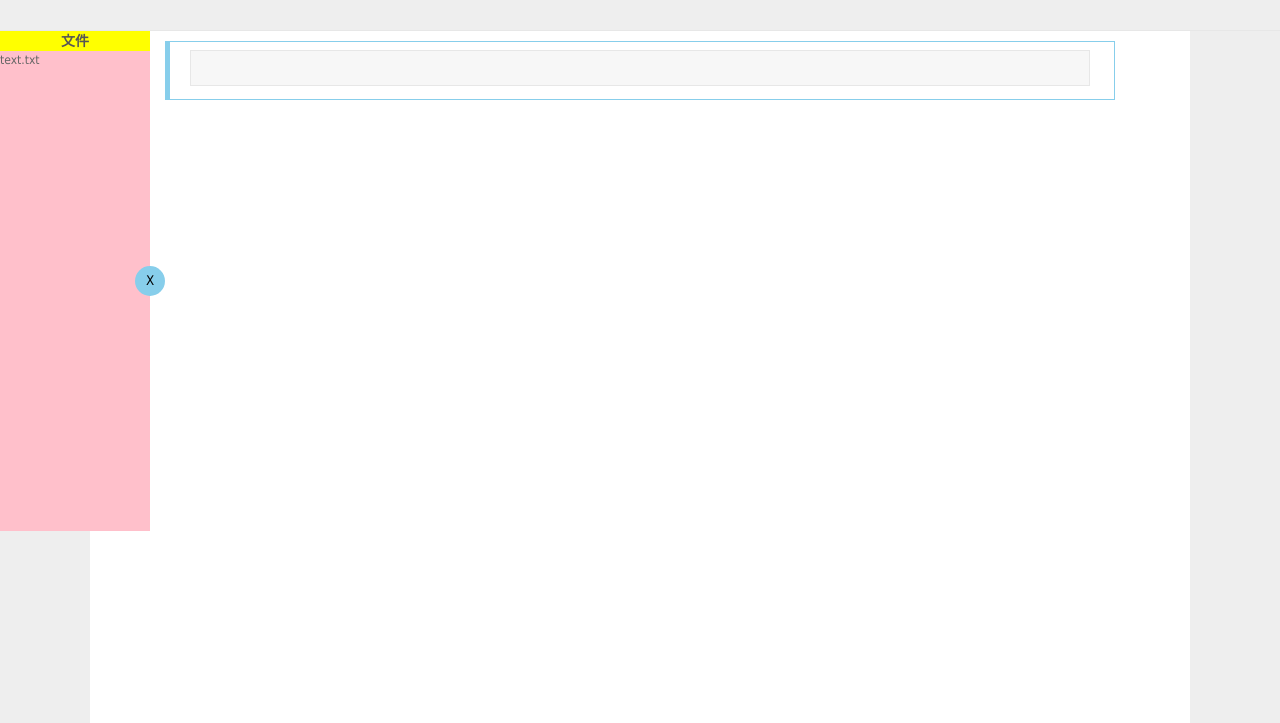
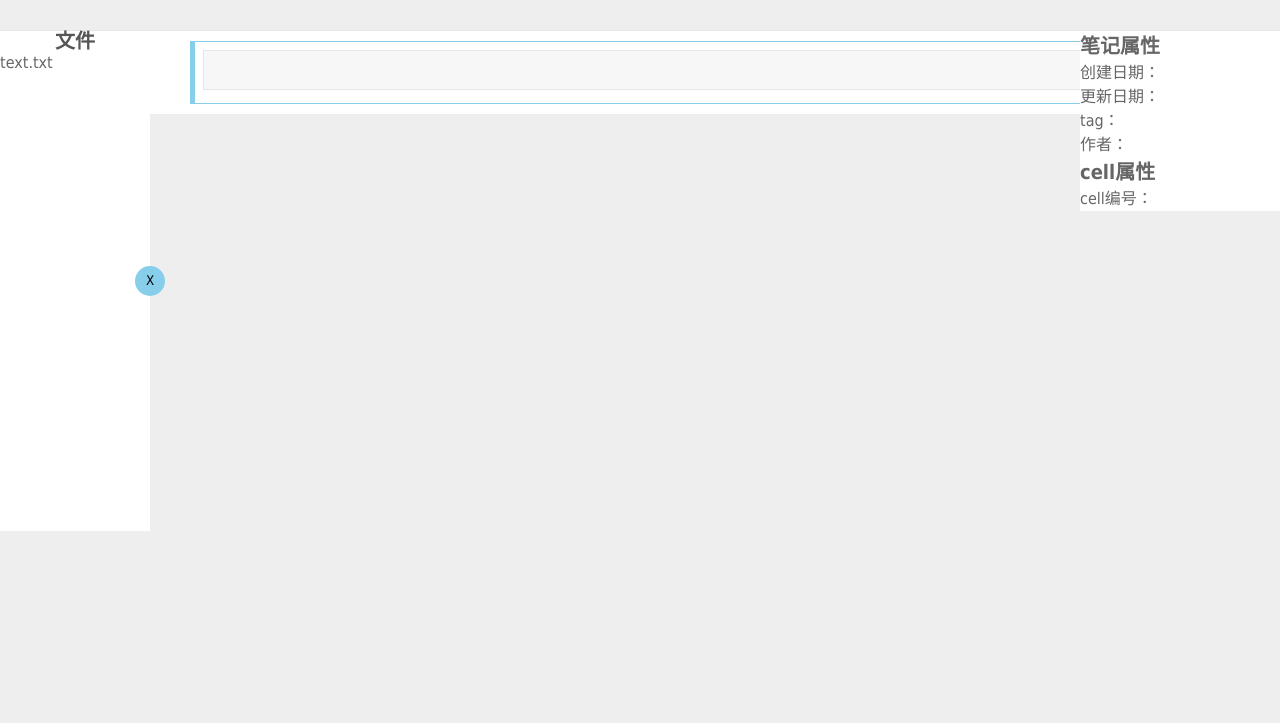
Before and after one commit to wdc267/online_notebook, a plain HTML site: page index.html in a window 1280 px wide. Shown: the part 120-843 px from the top of the page. After the commit the page ends 800 px from the top, so only its background shows below. Drawn offline with Linux system fonts and the light colour scheme.

Commit message:
调整网页布局大小

```diff
--- a/css/index.css
+++ b/css/index.css
@@ -1,9 +1,8 @@
 .w {
-    width: 1100px;
+    width: 1000px;
     margin: 0 auto;
 }
 body {
-    height: 6000px;
     background-color: #eeeeee;
 }
 .header {
@@ -38,7 +37,6 @@ body {
 #maintoolbar {
     margin-top: 5px;
     height: 25px;
-    /* background-color: black; */
 }
 #maintoolbar .btn-group {
     float: left;
@@ -53,29 +51,27 @@ body {
     border: 1px solid #e7e7e7;
 }
 #main {
+    position: relative;
     width: 100%;
-    height: 1000px;
     background-color: #eeeeee;
     border-top: 1px solid #e7e7e7;
     margin-top: 150px;
 }
 #content {
-    height: 1000px;
     background-color: #ffffff;
-    padding-top: 10px;
+    padding: 10px 0;
 }
 #content div {
-    width: 950px;
-    margin: 0 auto;
+    width: 90%;
+    margin:  auto;
     padding: 8px;
-    padding-left: 20px;
     border: 1px solid transparent;
     border-left: 5px solid transparent ;
 }
 #content .textarea {
-    width: 900px;
+    width: 100%;
     margin: 0 auto;
-    font-size: 15px;
+    font-size: 17px;
     resize: none;
     outline: none;
     background-color: #f7f7f7;
@@ -84,9 +80,10 @@ body {
 #slidebar {
     position: relative;
     float: left;
-    background-color: pink;
     width: 150px;
     height: 500px;
+    font-size: 16px;
+    background-color: #ffffff;
 }
 #slidebar .btn {
     position: absolute;
@@ -106,18 +103,14 @@ body {
     width: 100%;
     height: 20px;
     line-height: 20px;
-    font-size: 14px;
+    font-size: 20px;
     color: #565656;
-    background-color: yellow;
+    background-color: #ffffff;
     text-align: center;
 }
 #slidebar .menu-content{
     margin-top: 20px;
 }
-/* #slidebar button {
-    width: 100px;
-    height: 100px;
-} */
 .clear {
     clear: both;
 }
@@ -129,3 +122,14 @@ body {
     border: 1px solid orange;
     border-left: 5px solid orange;
 }
+#porperties {
+    position: absolute;
+    top: 0;
+    right: 0;
+    width: 200px;
+    font-size: 16px;
+    background-color: #ffffff;
+}
+#porperties h1 {
+    font-size: 20px;
+}
--- a/index.html
+++ b/index.html
@@ -70,7 +70,19 @@
         </div>
         <!-- 笔记内容区 end -->
         <!-- 右侧属性区 start -->
-        <div id="porperties"></div>
+        <div id="porperties">
+            <h1>笔记属性</h1>
+            <ul>
+                <li>创建日期：</li>
+                <li>更新日期：</li>
+                <li>tag：</li>
+                <li>作者：</li>
+            </ul>
+            <h1>cell属性</h1>
+            <ul>
+                <li>cell编号：</li>
+            </ul>
+        </div>
         <!-- 右侧属性区 end -->
     </div>
     <!-- 主要区域 end -->
--- a/js/index.js
+++ b/js/index.js
@@ -8,17 +8,21 @@ let up = document.querySelector('#up');
 let down = document.querySelector('#down');
 let content = document.querySelector('#content');
 let cells = content.querySelectorAll('#content>div');
+let w = document.querySelectorAll('.w');
 let flag = true;
 // 侧边栏折叠效果
 btn.addEventListener('click', function () {
     if (flag == true) {
         slidebar.style.width = "10px";
+        content.style.width = "1150px";
         menu.style.display = "none";
         btn.innerHTML = "√";
         flag = false;
     }
     else if (flag == false) {
         slidebar.style.width = "150px";
+        content.style.width = "1000px";
+        // cells.style.width = "950px";
         menu.style.display = "block";
         btn.innerHTML = "X";
         flag = true;
@@ -113,7 +117,6 @@ function delCell() {
     }
     cells = content.querySelectorAll('#content>div');
 }
-
 // 添加focusCell类，并标记出来
 function addFocus(e) {
     removeClass();
```
